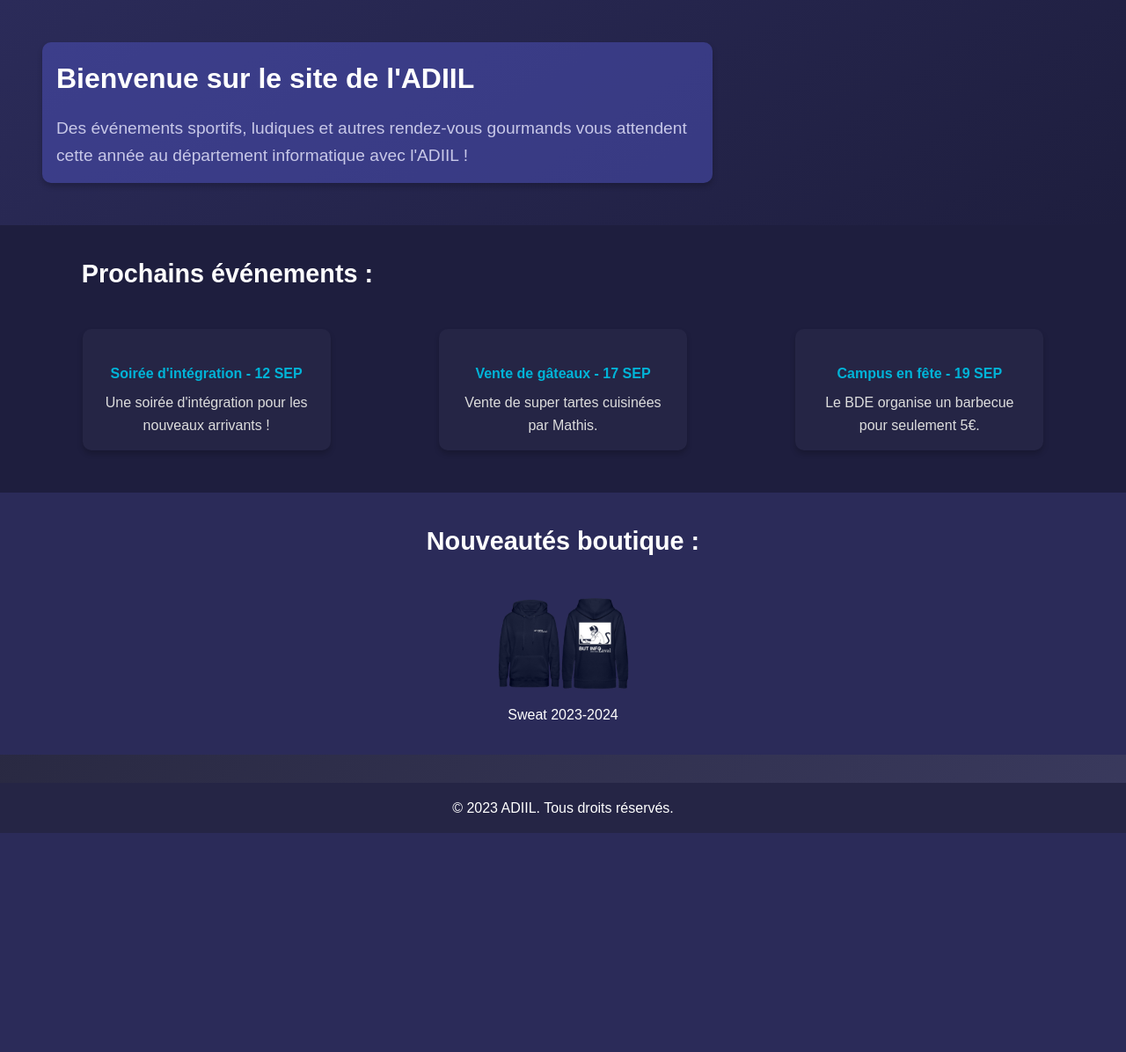
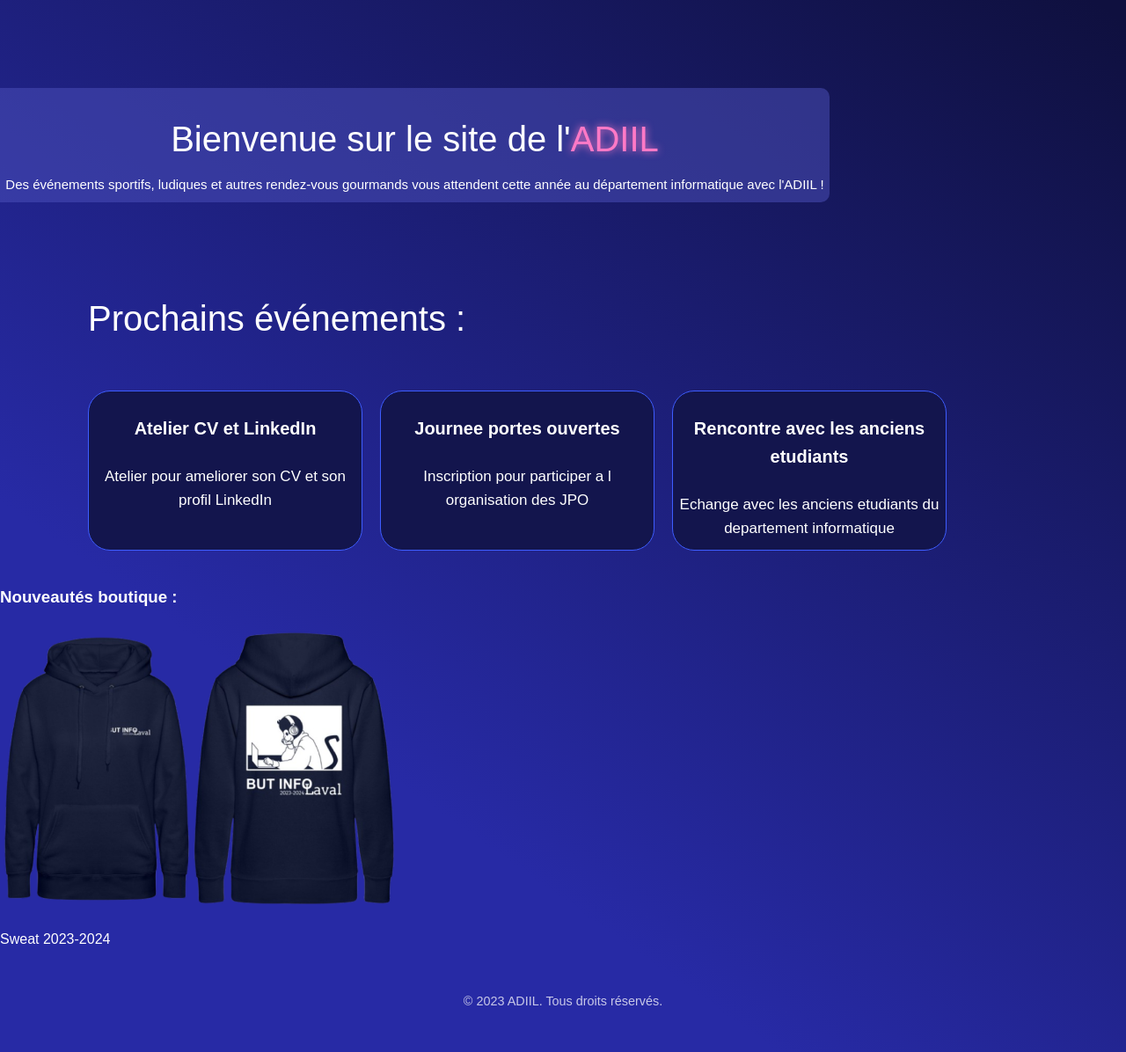
Before and after one commit to SAE-S3-grp-4/back-end, a PHP site: page /accueil.html in a window 1280 px wide. Shown: the part 70-1266 px from the top of the page at 88% size. Before the commit the page ends 1017 px from the top, so only its background shows below. Run offline with PHP 8.4, Linux system fonts and the light colour scheme; data comes from the database, SQL or seed files in the repository; both versions use the stored data as it was after the commit.

Commit message:
add 3 first event in home

```diff
--- /dev/null
+++ b/CSS/accueil.css
@@ -0,0 +1,123 @@
+body {
+  background: linear-gradient(
+    215.36deg,
+    #0f103f 4.4%,
+    #1b1d72 37.78%,
+    #272aa5 71.17%
+  );
+
+  color: #fff;
+  margin: 0;
+  font-family: Arial, sans-serif;
+  line-height: 1.6;
+}
+
+.header {
+  width: 100%;
+  background-color: #282850;
+  padding-top: 1rem;
+  padding-bottom: 1rem;
+}
+
+.navbar ul {
+  display: flex;
+  justify-content: space-around;
+  list-style: none;
+  margin: 0;
+  padding: 0;
+}
+
+.navbar ul li a {
+  color: #fff;
+  text-decoration: none;
+  font-weight: 500;
+}
+.navbar .logo img {
+  height: 30px; /* Ajuste la hauteur du logo */
+  width: auto; /* Conserve les proportions */
+  margin: 0; /* Réduit l'espacement autour du logo */
+}
+
+.hero-card {
+  background: rgba(78, 83, 190, 0.5);
+  width: 943px;
+  height: 130px;
+  border-top-right-radius: 10px;
+  border-bottom-right-radius: 10px;
+  display: flex;
+  flex-direction: column; /* Organise les éléments verticalement */
+  align-items: center;
+  justify-content: center;
+  margin-left: 0; /* Place la div à gauche */
+  margin-top: 100px;
+}
+
+.hero-card h2 {
+  font-size: 40px;
+  font-weight: 500;
+  margin-bottom: 0.5rem;
+}
+
+.hero-card p {
+  font-size: 15px;
+  font-weight: 300;
+  margin-top: 0;
+}
+
+.hero-card span {
+  color: #ff79c6;
+  text-shadow: 0px 0px 10px #ff79c6;
+}
+
+.events h3 {
+  font-size: 40px;
+  font-weight: 500;
+  margin-top: 100px;
+  margin-left: 100px;
+}
+
+.events-list {
+  display: flex;
+  justify-content: flex-start;
+  margin-top: 50px;
+  margin-left: 100px;
+  width: 1060px;
+  flex-wrap: wrap;
+  gap: 20px;
+}
+
+.event-card {
+  background: #13154d;
+  width: 310px;
+  height: 180px;
+  border-radius: 25px;
+  border: 1px solid #3e5dff;
+  display: flex;
+  flex-direction: column;
+  align-items: center;
+  margin-bottom: 20px;
+}
+
+.event-card h4 {
+  font-size: 20px;
+  font-weight: 700;
+  margin-bottom: 0.5rem;
+  text-align: center;
+}
+
+.event-card p {
+  font-size: 17px;
+  font-weight: 400;
+  text-align: center;
+}
+
+footer {
+  margin-top: 2rem;
+  margin-bottom: 2rem;
+  font-size: 0.9rem;
+  color: #c8c8e8;
+  align-content: center;
+  text-align: center; /* Ajouté pour centrer le texte */
+  display: flex; /* Ajouté pour centrer le contenu */
+  justify-content: center; /* Ajouté pour centrer le contenu */
+}
--- a/CSS/boutique.css
+++ b/CSS/boutique.css
@@ -106,8 +106,13 @@ body {
 /* Footer */
 footer {
   margin-top: 2rem;
+  margin-bottom: 2rem;
   font-size: 0.9rem;
   color: #c8c8e8;
+  align-content: center;
+  text-align: center; /* Ajouté pour centrer le texte */
+  display: flex; /* Ajouté pour centrer le contenu */
+  justify-content: center; /* Ajouté pour centrer le contenu */
 }
 
 /* CSS for the Add to Cart button */
--- a/accueil.html
+++ b/accueil.html
@@ -1,10 +1,12 @@
 <!DOCTYPE html>
 <html lang="fr">
   <head>
-    <meta charset="UTF-8">
-    <meta name="viewport" content="width=device-width, initial-scale=1.0">
+    <meta charset="UTF-8" />
+    <meta name="viewport" content="width=device-width, initial-scale=1.0" />
     <title>ADIIL - Page d'accueil</title>
-    <link rel="stylesheet" href="styles.css">
+    <link rel="stylesheet" href="CSS/accueil.css" />
+    <script src="js/ajax.js" defer></script>
+    <script src="js/load_accueil.js" defer></script>
   </head>
   <body>
     <header class="header">
@@ -13,7 +15,11 @@
           <li><a href="accueil.html">Accueil</a></li>
           <li><a href="evenements.html">Événements</a></li>
           <li><a href="boutique.html">Boutique</a></li>
-            <li><div class="logo"><img src="img/logo.svg" alt="ADIIL" height="50" width="100"></div></li>
+          <li>
+            <div class="logo">
+              <img src="img/logo.svg" alt="ADIIL" height="50" width="100" />
+            </div>
+          </li>
           <li><a href="calendrier.html">Agenda</a></li>
           <li><a href="#presentation">Présentation</a></li>
           <li><a href="connexion.html">Connexion / Profil</a></li>
@@ -23,31 +29,25 @@
     <main>
       <section class="hero">
         <div class="hero-card">
-            <h2>Bienvenue sur le site de l'ADIIL</h2>
-            <p>Des événements sportifs, ludiques et autres rendez-vous gourmands vous attendent cette année au département informatique avec l'ADIIL !</p>
+          <h2>Bienvenue sur le site de l'<span>ADIIL</span></h2>
+          <p>
+            Des événements sportifs, ludiques et autres rendez-vous gourmands
+            vous attendent cette année au département informatique avec l'ADIIL
+            !
+          </p>
         </div>
       </section>
       <section class="events">
         <h3>Prochains événements :</h3>
         <div class="events-list">
-            <div class="event-card">
-                <h4>Soirée d'intégration - 12 SEP</h4>
-                <p>Une soirée d'intégration pour les nouveaux arrivants !</p>
-            </div>
-            <div class="event-card">
-                <h4>Vente de gâteaux - 17 SEP</h4>
-                <p>Vente de super tartes cuisinées par Mathis.</p>
-            </div>
-            <div class="event-card">
-                <h4>Campus en fête - 19 SEP</h4>
-                <p>Le BDE organise un barbecue pour seulement 5€.</p>
-            </div>
-        </div>
+
+
+
       </section>
       <section class="shop">
         <h3>Nouveautés boutique :</h3>
         <div class="shop-item">
-            <img src="/img/imgProduits/sweat.png" alt="Sweat 2023-2024">
+          <img src="/img/imgProduits/sweat.png" alt="Sweat 2023-2024" />
           <p>Sweat 2023-2024</p>
         </div>
       </section>
--- a/boutique.html
+++ b/boutique.html
@@ -44,7 +44,7 @@
       </section>
 
       <footer>
-        <p>© 2023 Boutique en ligne. Tous droits réservés.</p>
+        <p>© 2023 ADIIL. Tous droits réservés.</p>
       </footer>
     </div>
   </body>
--- /dev/null
+++ b/js/load_accueil.js
@@ -0,0 +1,23 @@
+function loadAccueil(events) {
+  console.log("Loading events:", events);
+  let container = document.getElementsByClassName("events-list")[0];
+  container.innerHTML = ""; // Clear existing events
+
+  events.forEach((contents) => {
+    let eventCard = document.createElement("div");
+    eventCard.className = "event-card";
+
+    let h4 = document.createElement("h4");
+    h4.innerHTML = contents["Nom_Event"];
+
+    let p = document.createElement("p");
+    p.innerHTML = contents["Description_Event"];
+
+    eventCard.append(h4);
+    eventCard.append(p);
+
+    container.append(eventCard);
+  });
+}
+
+ajaxRequest("GET", "php/controllerAccueil.php/events", loadAccueil);
--- /dev/null
+++ b/php/controllerAccueil.php
@@ -0,0 +1,45 @@
+<?php
+ini_set('display_errors', 1);
+ini_set('display_startup_errors', 1);
+error_reporting(E_ALL);
+
+require_once('modeleGestionEvent.php');
+
+// Database connexion.
+$db = dbConnect();
+
+$login = 'cir2';
+
+if (!$db) {
+    header('HTTP/1.1 503 Service Unavailable');
+    exit;
+}
+
+$requestMethod = $_SERVER['REQUEST_METHOD'];
+$request = substr($_SERVER['PATH_INFO'], 1);
+$request = explode('/', $request);
+$requestRessource = array_shift($request);
+
+// Check the id associated to the request.
+$id = array_shift($request);
+if ($id == '')
+    $id = NULL;
+$data = false;
+
+session_start();
+
+
+if ($requestRessource == 'events') {
+    $data = dbRequest3FirstEvent($db);
+}
+
+
+header('Content-Type: application/json; charset=utf-8');
+header('Cache-control: no-store, no-cache, must-revalidate');
+header('Pragma: no-cache');
+if ($data !== false) {
+    header('HTTP/1.1 200 OK');
+    echo json_encode($data);
+} else
+    header('HTTP/1.1 400 Bad Request');
+exit;
--- a/php/modeleGestionEvent.php
+++ b/php/modeleGestionEvent.php
@@ -113,3 +113,17 @@ function dbRequestEventById($db, $id)
     }
     return $result;
 }
+
+function dbRequest3FirstEvent($db)
+{
+    try {
+        $request ='SELECT Nom_Event, Description_Event FROM EVENEMENT WHERE Date_Event > NOW() ORDER BY Date_Event ASC LIMIT 3';
+        $statement = $db->prepare($request);
+        $statement->execute();
+        $result = $statement->fetchAll(PDO::FETCH_ASSOC);
+    } catch (PDOException $exception) {
+        error_log('Request error: ' . $exception->getMessage());
+        return false;
+    }
+    return $result;
+}
--- a/styles.css
+++ b/styles.css
@@ -1,5 +1,12 @@
 /* Reset styles */
-body, h1, h2, h3, p, ul, li, a {
+body,
+h1,
+h2,
+h3,
+p,
+ul,
+li,
+a {
   margin: 0;
   padding: 0;
   box-sizing: border-box;
@@ -36,8 +43,8 @@ body {
 }
 .navbar .logo img {
   height: 30px; /* Ajuste la hauteur du logo */
-    width: auto;  /* Conserve les proportions */
-    margin: 0;    /* Réduit l'espacement autour du logo */
+  width: auto; /* Conserve les proportions */
+  margin: 0; /* Réduit l'espacement autour du logo */
 }
 
 /* Hero Section */
@@ -138,7 +145,7 @@ footer {
 
 /* test */
 .my-element {
-    background-color: #1E2E71;
+  background-color: #1e2e71;
   color: white;
   padding: 20px;
   text-align: center;
@@ -147,7 +154,7 @@ footer {
 .policeHeader {
   color: rgba(255, 255, 255, 0.85);
   text-align: center;
-    font-family: 'Poppins', sans-serif;
+  font-family: "Poppins", sans-serif;
   font-size: 32px;
   font-style: normal;
   font-weight: 500;
```
Also changed, not shown: CSS/calendrier.css (+31 -10 lines), CSS/evenements.css (+28 -12 lines), calendrier.html (+24 -15 lines), evenements.html (+11 -9 lines), sql/create.sql (+10 -10 lines), img/imgEvents/integration.jpg (added). Lines whose indentation alone changed are shown as unchanged.
